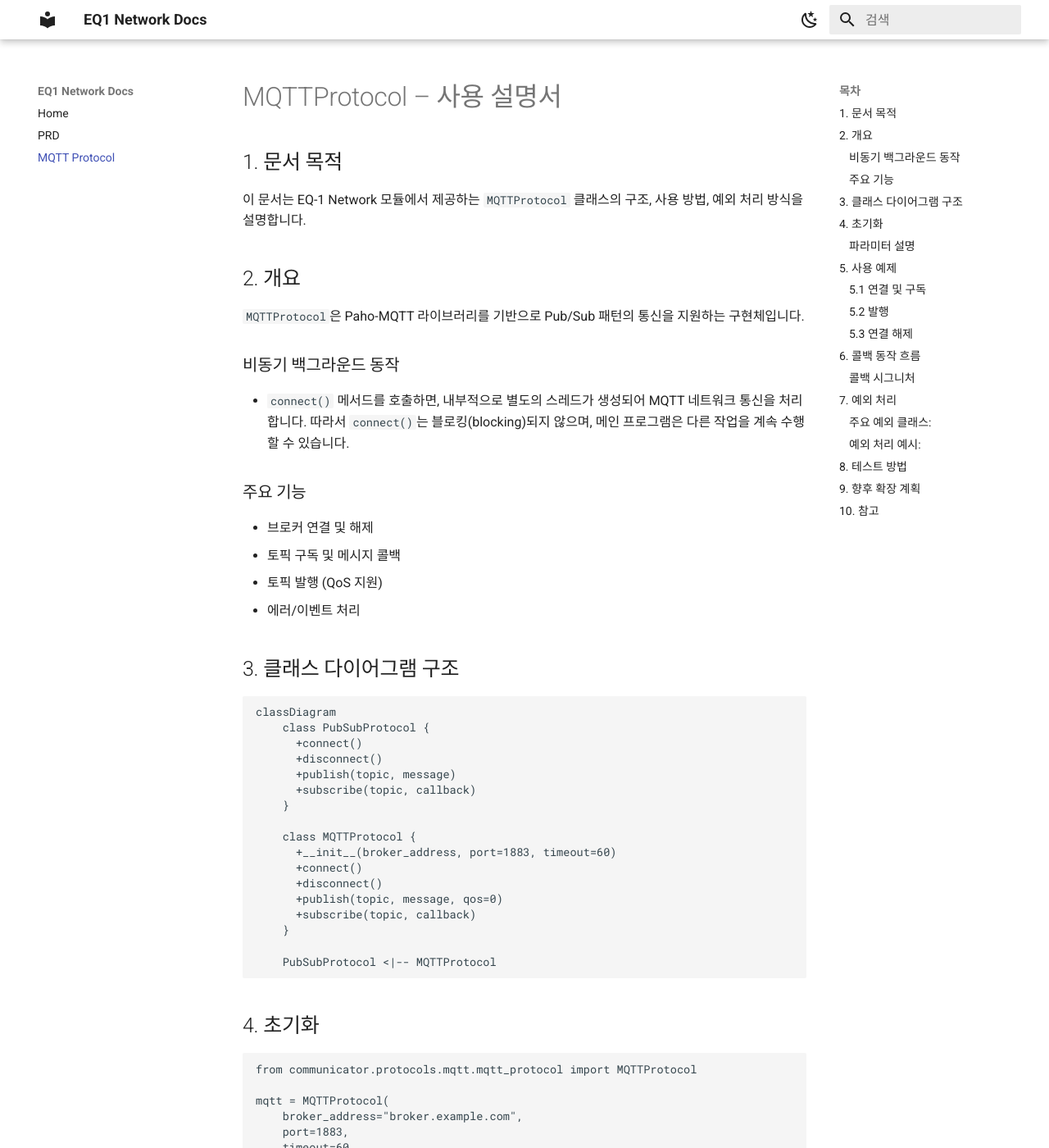
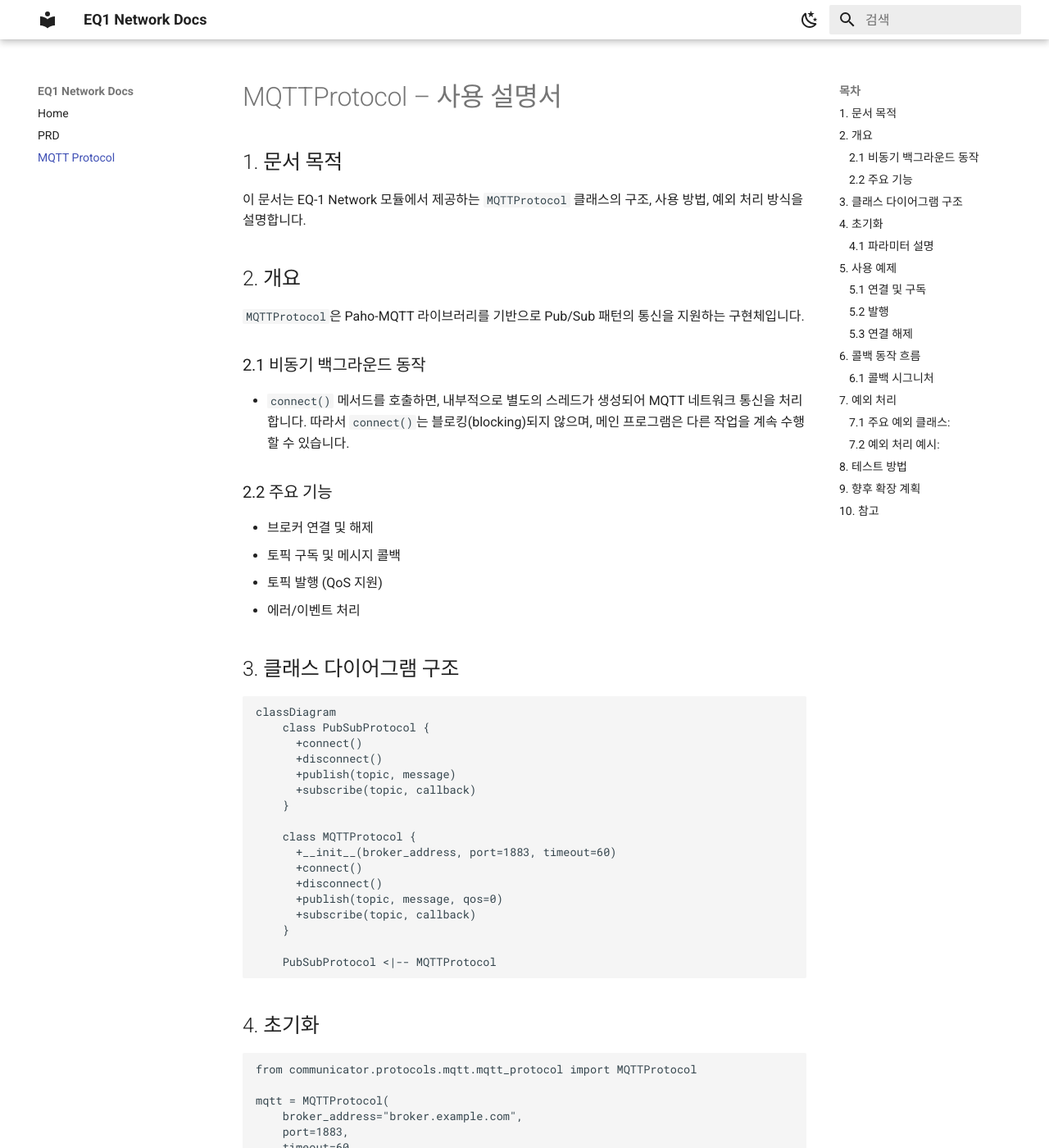
Before and after one commit to CREFLEINC/eq1_network, an MkDocs documentation site: the page built from docs/mqtt_protocol.md, in a window 1280 px wide and 1400 px high. Shown: the whole window at 82% size. Built offline with MkDocs 1.6.1 and Material for MkDocs 9.7.7, drawn with Linux system fonts in a browser that asks for light colours; some of the changed text lies outside the part shown.

Commit message:
edit mqtt_protocol.md

````diff
--- a/docs/mqtt_protocol.md
+++ b/docs/mqtt_protocol.md
@@ -6,10 +6,10 @@
 ## 2. 개요
 `MQTTProtocol`은 Paho-MQTT 라이브러리를 기반으로 Pub/Sub 패턴의 통신을 지원하는 구현체입니다.
 
-### 비동기 백그라운드 동작
+### 2.1 비동기 백그라운드 동작
 - `connect()` 메서드를 호출하면, 내부적으로 별도의 스레드가 생성되어 MQTT 네트워크 통신을 처리합니다. 따라서 `connect()`는 블로킹(blocking)되지 않으며, 메인 프로그램은 다른 작업을 계속 수행할 수 있습니다.
 
-### 주요 기능
+### 2.2 주요 기능
 - 브로커 연결 및 해제
 - 토픽 구독 및 메시지 콜백
 - 토픽 발행 (QoS 지원)
@@ -47,7 +47,7 @@ mqtt = MQTTProtocol(
 )
 ```
 
-### 파라미터 설명
+### 4.1 파라미터 설명
 - broker_address: 브로커 주소 (IP 또는 호스트명)
 - port: MQTT 포트 (기본 1883)
 - timeout: 연결 타임아웃(초 단위)
@@ -84,18 +84,18 @@ sequenceDiagram
     PahoClient->>MQTTProtocol: on_message 호출
     MQTTProtocol->>UserCallback: callback(topic, payload)
 ```
-### 콜백 시그니처
+### 6.1 콜백 시그니처
 ```python
 def callback(topic: str, payload: bytes):
     ...
 ```
 
 ## 7. 예외 처리
-### 주요 예외 클래스:
+### 7.1 주요 예외 클래스:
 - ProtocolConnectionError: 브로커 연결 실패
 - ProtocolError: 기타 통신 오류
 
-### 예외 처리 예시:
+### 7.2 예외 처리 예시:
 ```python
 try:
     mqtt.connect()
````
